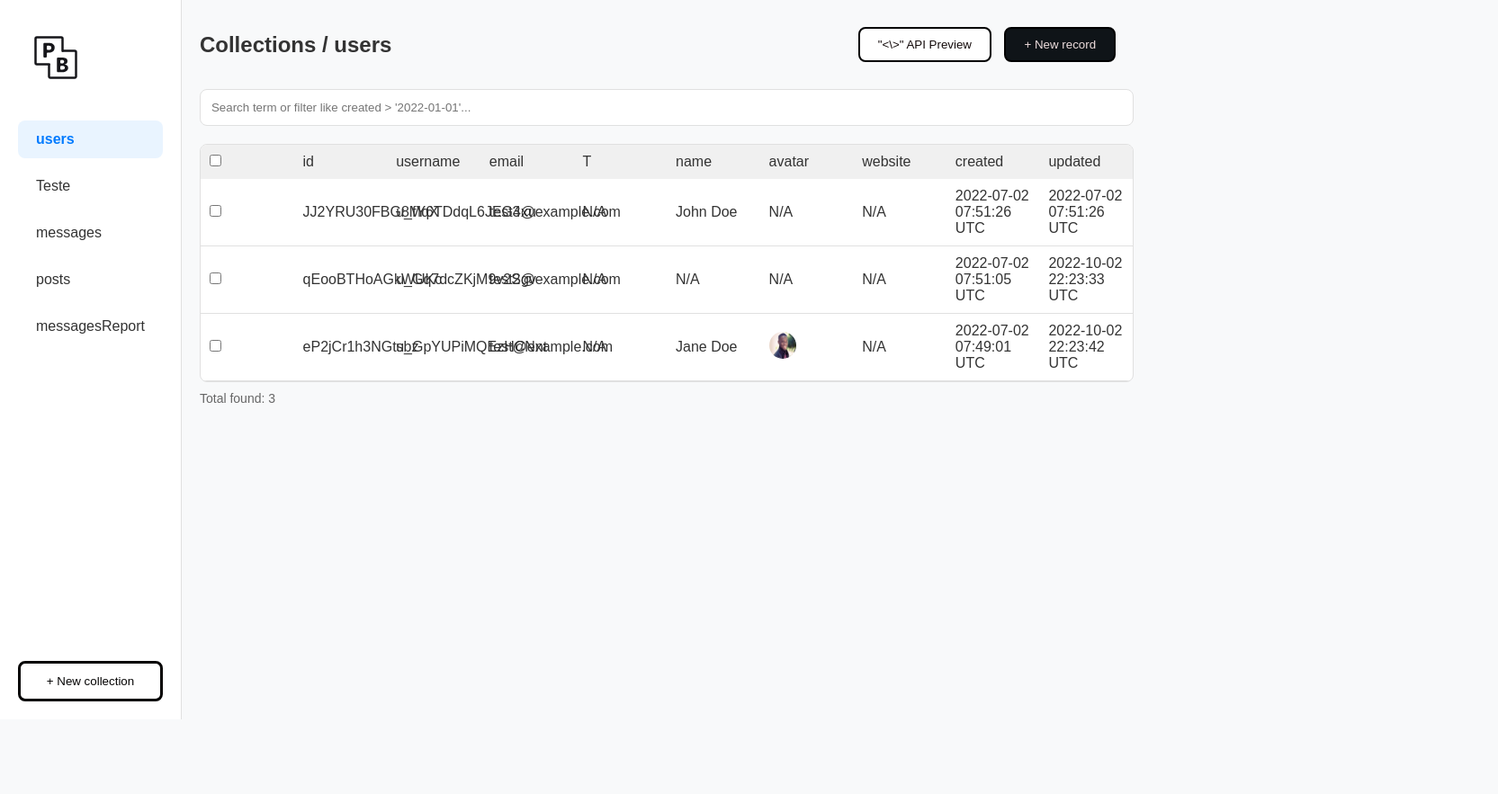
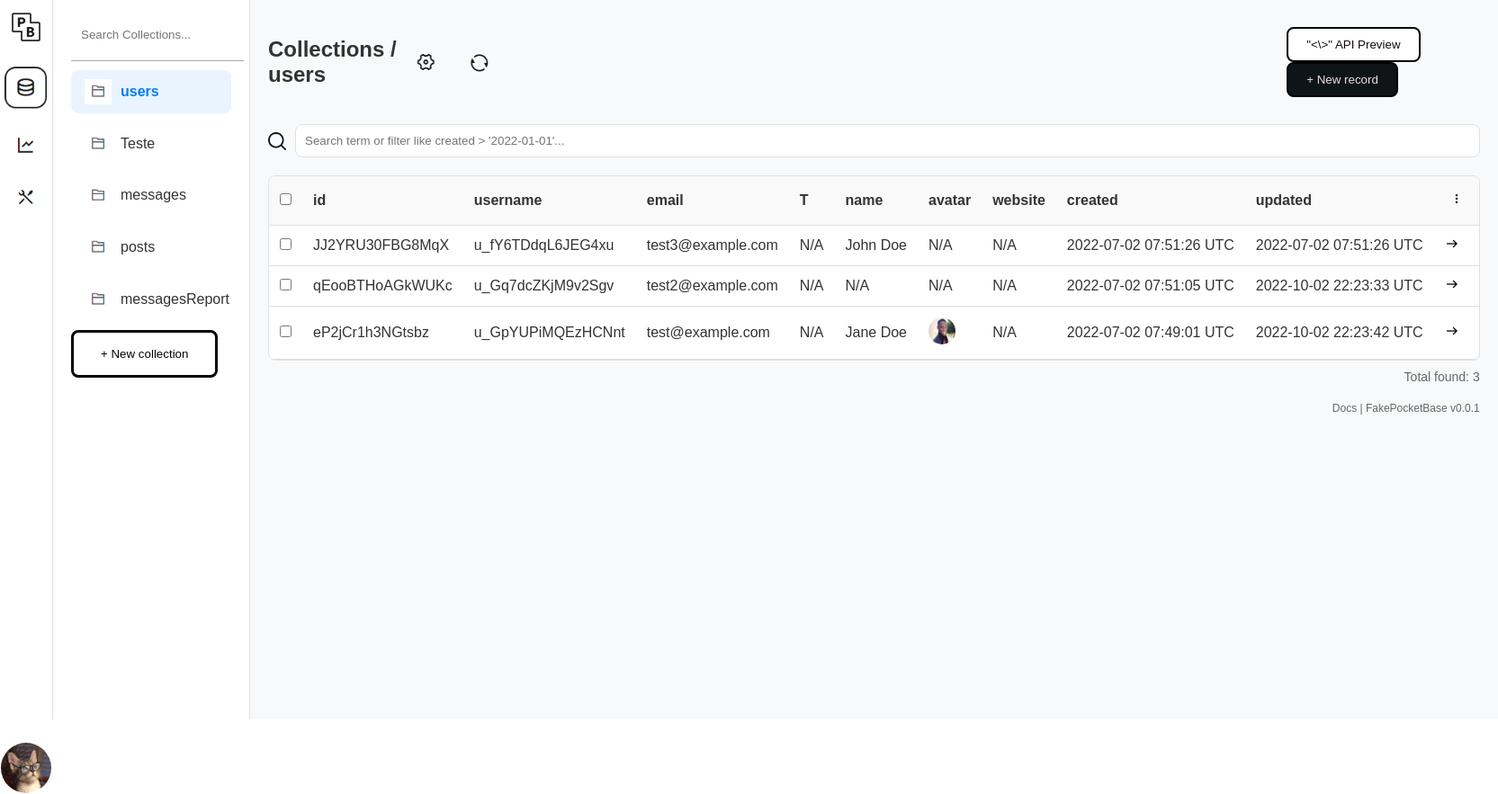
Before and after one commit to HasanIhsan/PocketBaseUI_with_mongoDB, a plain HTML site: page front-end/index.html in a window 1280 px wide. Shown: the whole page at 90% size, 1665 px wide, since content can reach past the window. Before the commit the page ends 800 px from the top, so only its background shows below. Drawn offline with Linux system fonts and the light colour scheme.

Commit message:
update: added more items to the html and made major changes to css

```diff
--- a/front-end/css/style.css
+++ b/front-end/css/style.css
@@ -8,21 +8,51 @@
 body {
     display: flex;
     height: 100vh;
-    background-color: #f8f9fa;
+    background-color: #ffffff;
 }
 
+/* Sidebar styles */
 .sidebar {
-    width: 240px;
+    width: 220px; /* Adjusted width */
     background-color: #fff;
     padding: 20px;
     border-right: 1px solid #e0e0e0;
-    display: flex;
+    border-left: 1px solid #e0e0e0;
     flex-direction: column;
 }
 
-.logo img {
-    max-width: 100%;
-    margin-bottom: 30px;
+.sidebar-search{
+    margin-bottom: 10px;
+    border-bottom: 1px solid #a8a7a7;
+    width: 12rem;
+
+
+}
+.sidebar-search input {
+    display: flex;
+    align-items: center;
+    margin-bottom: 10px;
+    width: 100%;
+    padding: 10px;
+    border: 1px solid #ffffff;
+}
+
+
+.new-collection {
+    padding: 16px 30px;
+    background-color: #ffffff;
+    color: #050404;
+    border: none;
+    border-radius: 8px;
+    cursor: pointer;
+    text-align: center;
+    border-style: solid;
+
+
+}
+
+.new-collection:hover {
+    background-color: #e2e6eb;
 }
 
 .menu {
@@ -30,11 +60,18 @@ body {
 }
 
 .menu-item {
-    padding: 12px 20px;
+    padding: 10px 15px; /* Reduced padding */
     margin-bottom: 10px;
     border-radius: 8px;
     cursor: pointer;
     color: #333;
+    display: flex;
+    align-items: center; /* Aligned items horizontally */
+}
+
+.menu-item img {
+    margin-right: 10px; /* Added spacing between icon and text */
+    width: 30px;
 }
 
 .menu-item:hover {
@@ -47,21 +84,40 @@ body {
     font-weight: bold;
 }
 
-.new-collection {
-    padding: 12px 20px;
-    background-color: #ffffff;
-    color: #050404;
-    border: none;
-    border-radius: 8px;
-    cursor: pointer;
-    text-align: center;
-    border-style: solid;
+
+
+.toolbar {
+
+    display: flex;
+    flex-direction: column;
+    gap: 15px;
 }
 
-.new-collection:hover {
-    background-color: #e2e6eb;
+.toolbar img {
+    width: 58px;
+    height: 58px;
+    padding: 1px;
+    cursor: pointer;
 }
 
+.logout {
+    margin-top: 35rem;
+    border-radius: 50%;
+}
+
+.floating-btn {
+    margin-top: auto;
+    text-align: center;
+    padding: 20px 0;
+}
+
+.floating-btn img {
+    width: 50px;
+    height: 50px;
+    cursor: pointer;
+}
+
+/* Main content styles */
 .main-content {
     flex-grow: 1;
     padding: 20px;
@@ -70,10 +126,22 @@ body {
 
 .top-bar {
     display: flex;
-    justify-content: space-between;
+
     align-items: center;
     margin-bottom: 20px;
 }
+.top-bar img {
+   padding: 1px;
+
+
+}
+
+.top-bar img:hover {
+    border-radius: 50px;
+    background-color: #007bff;
+    opacity: 1;
+}
+
 
 .top-bar h2 {
     color: #333;
@@ -96,7 +164,6 @@ body {
     padding: 10px 20px;
     margin-left: 10px;
 }
-
 .actions  {
     padding: 10px 20px;
     margin-left: 10px;
@@ -104,6 +171,7 @@ body {
     border: none;
     border-radius: 8px;
     cursor: pointer;
+    padding-left: 850px;
 }
 
 .actions button:hover {
@@ -111,50 +179,68 @@ body {
 }
 
 
+
+
 .search-bar {
+    display: flex;
+    align-items: center;
+    gap: 10px;
     margin-bottom: 20px;
 }
 
 .search-bar input {
     width: 100%;
-    padding: 12px;
+    padding: 10px;
     border-radius: 8px;
     border: 1px solid #e0e0e0;
 }
 
+.search-bar img {
+    width: 20px;
+    height: 20px;
+}
+
+/* Table styles */
 .content-table {
     width: 100%;
+    border: 1px solid #e0e0e0;
+    border-radius: 8px;
+    overflow: hidden; /* To match right side */
+    background-color: #fff;
     overflow-x: auto;
-    border-radius: 8px;
-    border: 1px solid #e0e0e0;
-    background-color: #fff;
 }
 
 table {
     width: 100%;
     border-collapse: collapse;
-    table-layout: fixed;
-}
 
-thead {
-    background-color: #f0f0f0;
 }
 
 thead th {
-    padding: 10px;
+    padding: 12px;
+    background-color: #f9f9f9;
     text-align: left;
-    font-weight: 500;
+    font-weight: bold;
     color: #333;
+    border-bottom: 1px solid #e0e0e0;
 }
 
 tbody td {
-    padding: 10px;
+    padding: 12px;
     border-bottom: 1px solid #e0e0e0;
     color: #333;
+    text-overflow: ellipsis;
+    white-space: nowrap;
+    overflow: hidden; /* Ensure text stays in one line */
+}
+.dot-icon {
+    width: 26px;
+    height: 26px;
+    cursor: pointer;
 }
 
 tbody tr:hover {
-    background-color: #f9f9f9;
+    background-color: #f0f0f0;
 }
 
 tbody img {
@@ -163,8 +249,31 @@ tbody img {
     border-radius: 50%;
 }
 
+tbody td:last-child img {
+    width: 16px;
+    height: 16px;
+    cursor: pointer;
+}
+
 .total-found {
     margin-top: 10px;
     font-size: 14px;
     color: #666;
+    text-align: right;
 }
+
+
+/* Footer */
+.footer {
+    margin-top: 20px;
+    font-size: 12px;
+    color: #666;
+    text-align: right;
+}
+
+/* Improve layout for smaller screens */
+@media (max-width: 768px) {
+    .sidebar {
+        width: 180px; /* Make the sidebar narrower */
+    }
+}
--- a/front-end/index.html
+++ b/front-end/index.html
@@ -7,23 +7,54 @@
     <link rel="stylesheet" href="./css/style.css">
 </head>
 <body>
+     <!-- Right vertical toolbar -->
+     <div class="toolbar">
+        <img src="./Assets/images/pb-logo.png" alt="Logo">
+        <img src="./Assets/images/database.png" alt="Logo">
+        <img src="./Assets/images/logs.png" alt="Refresh">
+        <img src="./Assets/images/settings.png" alt="Settings">
+        <img class="logout" src="./Assets/images/cat-logo.jfif" alt="Logout">
+    </div>
+
     <div class="sidebar">
-        <div class="logo">
-            <img src="./Assets/images/pb-logo.png" alt="Logo">
+        <div class="sidebar-search">
+            <input type="text" placeholder="Search Collections...">
         </div>
+
         <div class="menu">
-            <div class="menu-item active" id="users">users</div>
-            <div class="menu-item" id="teste">Teste</div>
-            <div class="menu-item" id="messages">messages</div>
-            <div class="menu-item" id="posts">posts</div>
-            <div class="menu-item" id="messagesReport">messagesReport</div>
+            <div class="menu-item active" id="users">
+                <img src="./Assets/images/folder-icon.png" alt="Users Icon">
+                users
+            </div>
+            <div class="menu-item" id="teste">
+                <img src="./Assets/images/folder-icon.png" alt="Test Icon">
+                Teste
+            </div>
+            <div class="menu-item" id="messages">
+                <img src="./Assets/images/folder-icon.png" alt="Messages Icon">
+                messages
+            </div>
+            <div class="menu-item" id="posts">
+                <img src="./Assets/images/folder-icon.png" alt="Posts Icon">
+                posts
+            </div>
+            <div class="menu-item" id="messagesReport">
+                <img src="./Assets/images/folder-icon.png" alt="Messages Report Icon">
+                messagesReport
+            </div>
         </div>
         <button class="new-collection">+ New collection</button>
+
+
+
     </div>
 
     <div class="main-content">
         <div class="top-bar">
             <h2>Collections / users</h2>
+            <img src="./Assets/images/settings-gear-icon.png" alt="settings Gear">
+            <img src="./Assets/images/refersh-icon.png" alt="Refresh Icon">
+
             <div class="actions">
                 <button class="api-preview-btn">"<\>" API Preview</button>
                 <button class="new-record-btn">+ New record</button>
@@ -31,7 +62,10 @@
         </div>
 
         <div class="search-bar">
+            <img src="./Assets/images/search-icon.png" alt="Search Icon">
             <input type="text" placeholder="Search term or filter like created &gt; '2022-01-01'...">
+
+
         </div>
 
         <div class="content-table">
@@ -48,6 +82,7 @@
                         <th>website</th>
                         <th>created</th>
                         <th>updated</th>
+                        <th><img class="dot-icon" src="./Assets/images/dot-logo.png" alt="Action Menu"></th> <!-- For three-dot action button -->
                     </tr>
                 </thead>
                 <tbody>
@@ -62,6 +97,7 @@
                         <td>N/A</td>
                         <td>2022-07-02 07:51:26 UTC</td>
                         <td>2022-07-02 07:51:26 UTC</td>
+                        <td><img src="./Assets/images/arrow-icon.png" alt="Action Menu"></td>
                     </tr>
                     <tr>
                         <td><input type="checkbox"></td>
@@ -74,6 +110,7 @@
                         <td>N/A</td>
                         <td>2022-07-02 07:51:05 UTC</td>
                         <td>2022-10-02 22:23:33 UTC</td>
+                        <td><img src="./Assets/images/arrow-icon.png" alt="Action Menu"></td>
                     </tr>
                     <tr>
                         <td><input type="checkbox"></td>
@@ -86,11 +123,17 @@
                         <td>N/A</td>
                         <td>2022-07-02 07:49:01 UTC</td>
                         <td>2022-10-02 22:23:42 UTC</td>
+                        <td><img src="./Assets/images/arrow-icon.png" alt="Action Menu"></td>
                     </tr>
                 </tbody>
             </table>
         </div>
         <div class="total-found">Total found: 3</div>
+
+        <!-- Footer section -->
+        <div class="footer">
+            <p>Docs | FakePocketBase v0.0.1</p>
+        </div>
     </div>
 
     <script src="./js/script.js"></script>
```
Also changed, not shown: front-end/Assets/images/arrow-icon.png (added), front-end/Assets/images/dot-logo.png (added), front-end/Assets/images/folder-icon.png (added), front-end/Assets/images/refersh-icon.png (added), front-end/Assets/images/search-icon.png (added), front-end/Assets/images/settings-gear-icon.png (added).
